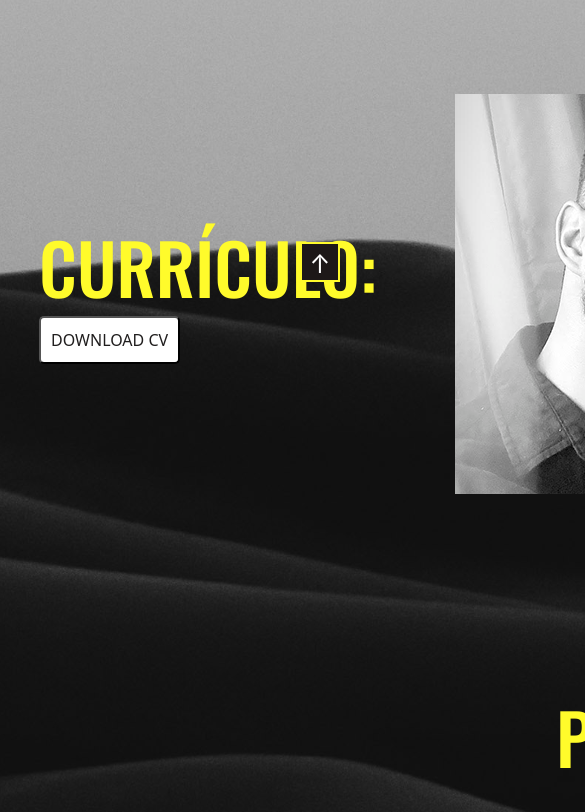
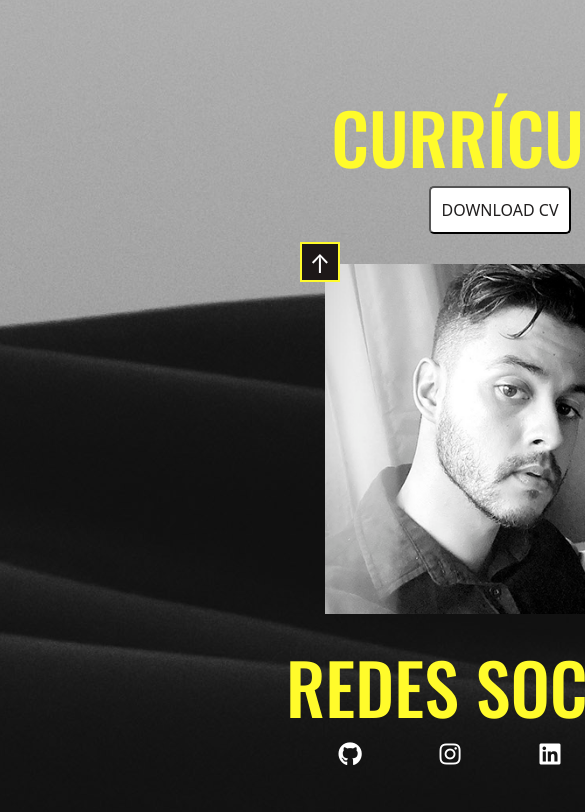
Before and after one commit to gabrelo/Portfolio, a plain HTML site: page index.html in a window 390 px wide. Shown: the part 512-1324 px from the top of the page, 585 px wide, since content can reach past the window. Drawn offline with nearby package versions, Linux system fonts and the light colour scheme.

Commit message:
responsive

```diff
--- a/style.css
+++ b/style.css
@@ -169,7 +169,7 @@ main {
 
 	.boxmid{
 	  display: flex;
-	min-width: 1400px;
+	  width: 1400px;
 	  padding-bottom: 200px;
 	  justify-content: space-around;
 	}
@@ -222,3 +222,34 @@ main {
 	  transition: 0.3s ease-in;
 	  transform: skewY(-2deg);
 	}
+
+	@media (max-width: 1600px){
+	  .boxmid{
+		  display: flex;
+		  flex-direction: column;
+
+		  width: 1000px;
+		  text-align: center;
+		  justify-content: center;
+
+	  }
+	  .avatar{
+		  width: 350px;
+		  text-align: center;
+		  justify-content: center;
+		  margin: auto;
+		  margin-top: 30px;
+		  margin-bottom: 30px;
+	  }
+	  .polaroid:hover {
+		  transform: scale(1.045);
+		  transition: 0.3s ease-in;
+		}
+		.social__icons {
+		  display: flex;
+		  text-align: center;
+		  justify-content:center;
+
+		}
+
+	}
```
Lines whose indentation alone changed are shown as unchanged.
